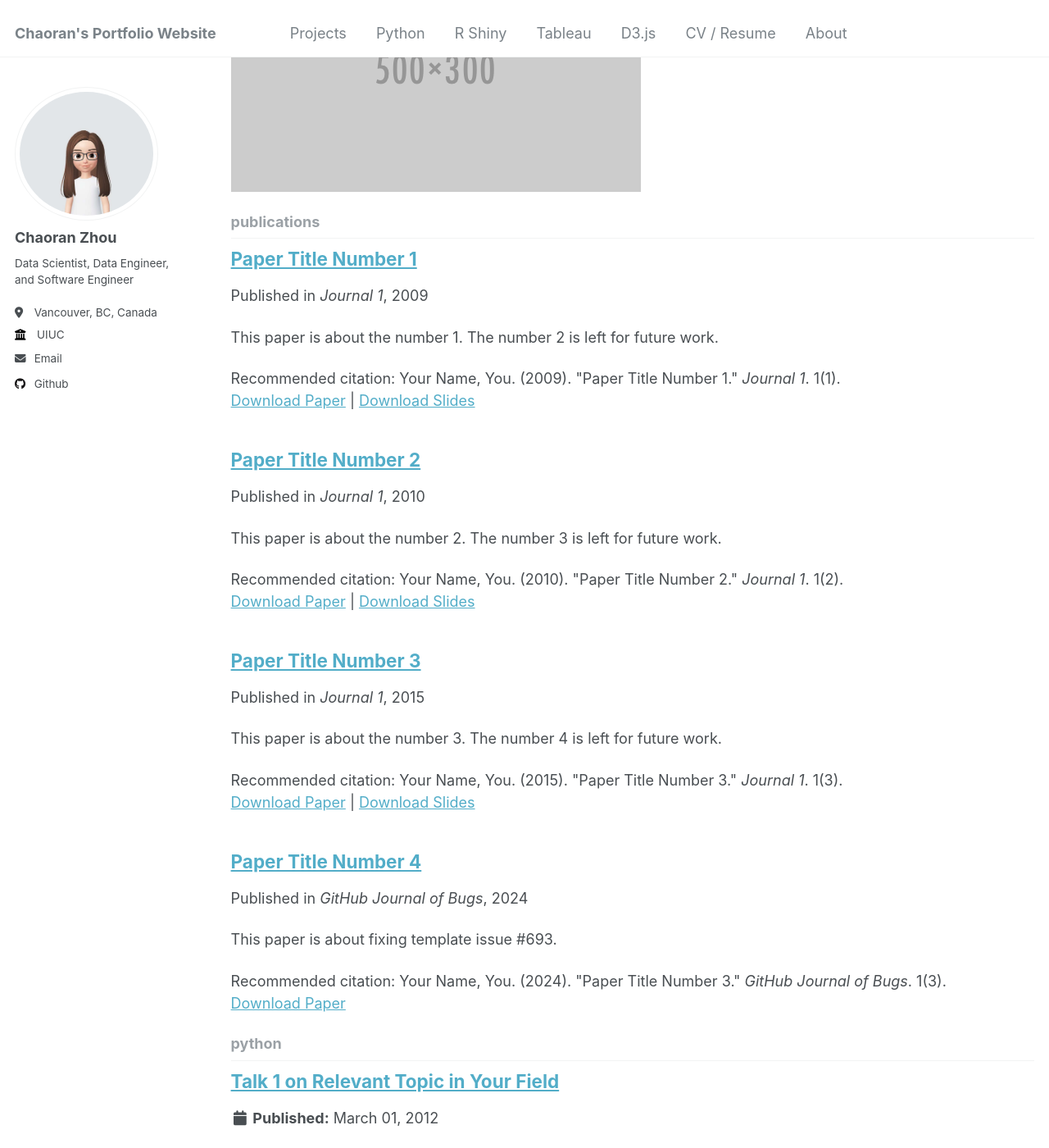
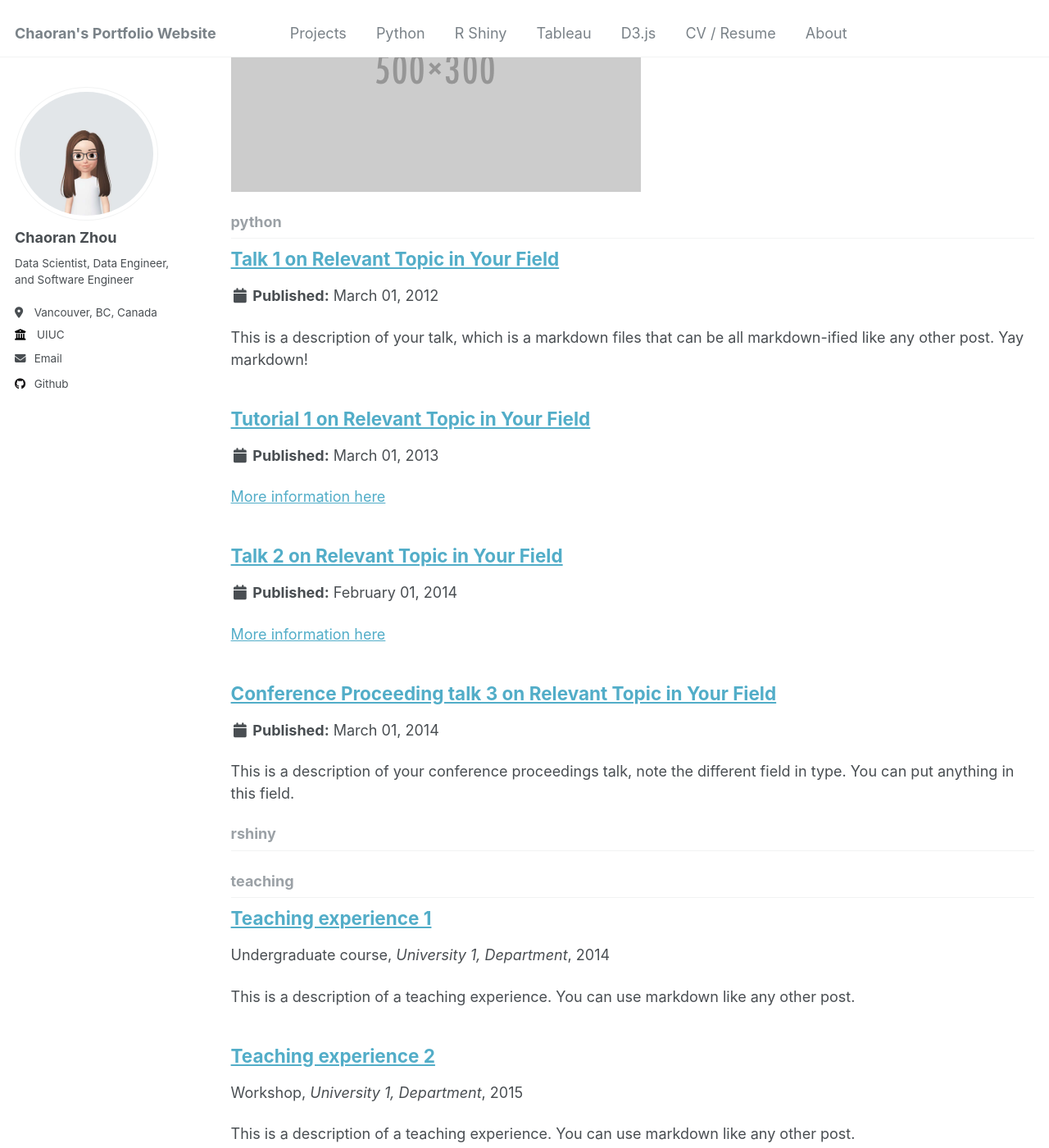
Before and after one commit to ranranrunforit/ranranrunforit.github.io, a Jekyll site: the page built from _pages/collection-archive.html, in a window 1280 px wide and 1400 px high, scrolled down 858 px. Shown: the whole window at 82% size. Built offline with Jekyll 4.4.1, drawn with Linux system fonts in a browser that asks for light colours.

Commit message:
Update _config.yml

```diff
--- a/_config.yml
+++ b/_config.yml
@@ -212,7 +212,7 @@ collections:
   teaching:
     output: true
     permalink: /:collection/:path/
-  publications:
+  rshiny:
     output: true
     permalink: /:collection/:path/
   projects:
@@ -252,10 +252,10 @@ defaults:
       author_profile: true
       share: true
       comments: true
-  # _publications
+  # _rshiny
   - scope:
       path: ""
-      type: publications
+      type: rshiny
     values:
       layout: single
       author_profile: true
```
